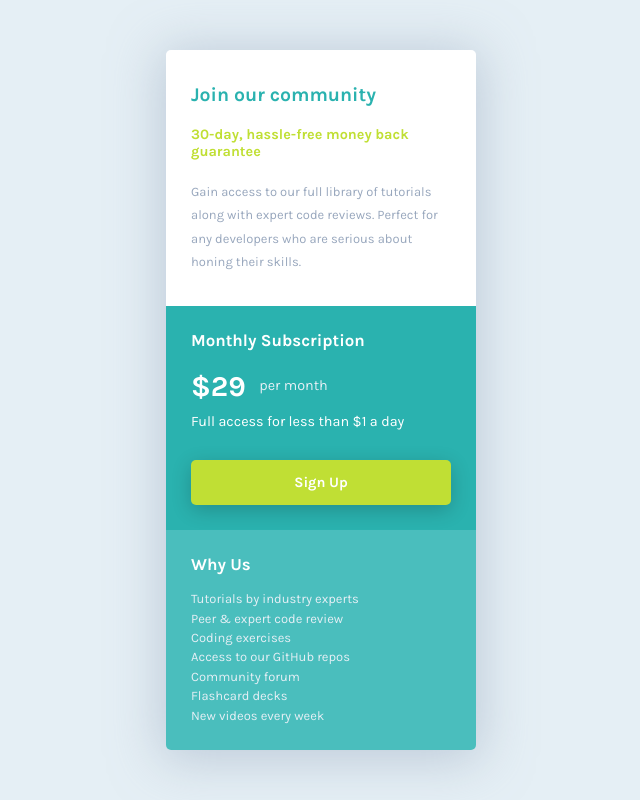
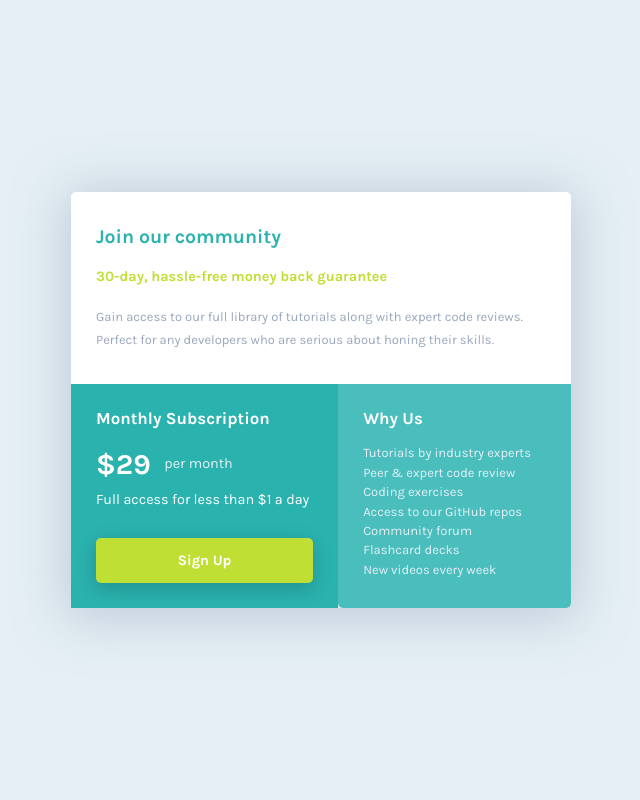
Before and after one commit to lucaslinyker/single-price, a plain HTML site: page index.html in a window 1280 px wide. Shown: the whole page, without its empty margins (319-959 px from the left). Drawn offline with Linux system fonts and the light colour scheme.

Commit message:
:lipstick: feat: Criar estilo para telas maiores

```diff
--- a/css/style.css
+++ b/css/style.css
@@ -122,3 +122,14 @@ body {
     list-style-type: none;
     color: var(--light-gray);
 }
+
+@media (min-width: 580px) {
+    .join-community {
+        width: 500px;
+        display: grid;
+    }
+
+    .feature {
+        grid-column: 1 / 3;
+    }
+}
```
